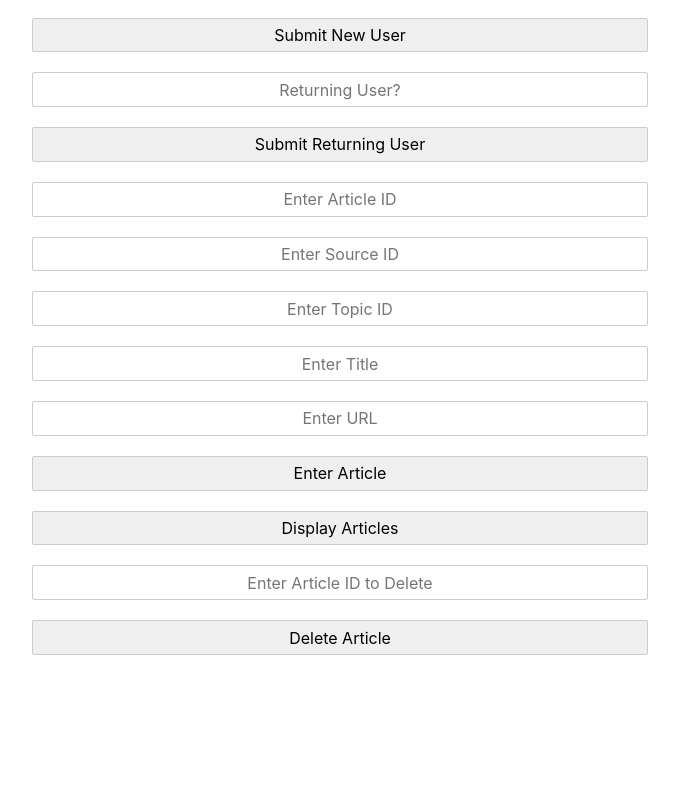
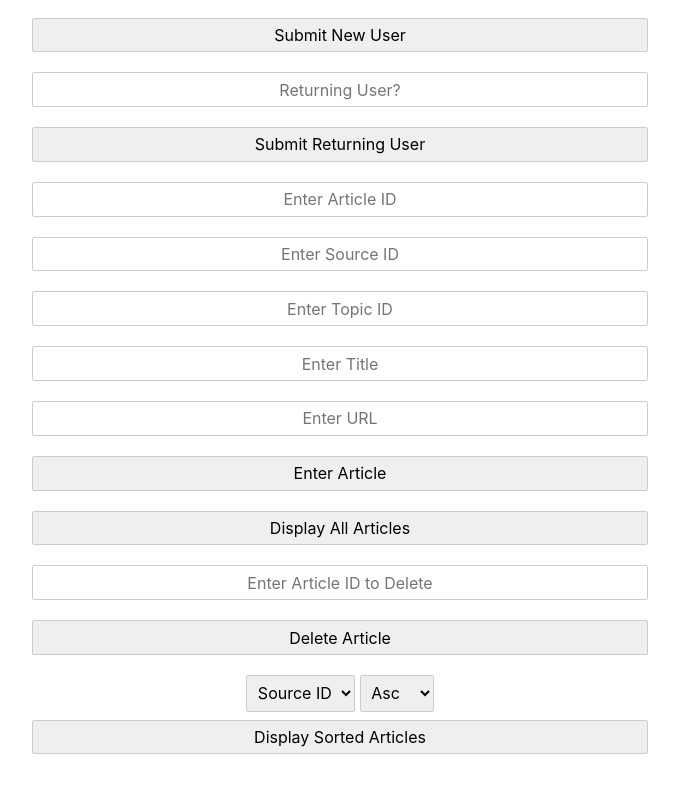
Before and after one commit to lmeng1214/split, a Svelte app: page / in a window 1280 px wide. Shown: the part 224-1014 px from the top of the page, without its empty margins (300-979 px from the left). Before the commit the page ends 915 px from the top, so only its background shows below. Built offline with nearby package versions, Linux system fonts and the light colour scheme.

Commit message:
Order By Search Implemented

```diff
--- a/src/Search.svelte
+++ b/src/Search.svelte
@@ -195,12 +195,13 @@
             // handle success
             console.log(response.data);
             console.log(Object.keys(response.data).length);
-            //output.innerText = ""
             const elem = document.getElementById("output")
+            elem.innerText = ""
             for (let i = 0; i < Object.keys(response.data).length; i++) {
                 var node = document.createElement("H2");
                 node.innerText = "Article ID: " + response.data[i].article_id +
                     " + Source ID: " + response.data[i].source_id +
+                    " + Topic ID: " + response.data[i].topic_id +
                     "\n Pub Date: " + response.data[i].pub_date +
                     "\n Title: " + response.data[i].title +
                     " + URL: " + response.data[i].url + "\n\n";
@@ -229,6 +230,60 @@
 
         //topic.value = '';
     }
+
+    async function searchFunc(e) {
+        e.preventDefault();
+        const form = document.getElementById('form3');
+
+        const sDropdown = form.elements['sA'];
+        console.log(sDropdown.value);
+
+        const sDropdown2 = form.elements['sO'];
+        console.log(sDropdown2.value);
+
+        let nameVal
+        if(sDropdown.value == "Source ID") nameVal = "source_id"
+        else if(sDropdown.value == "Topic ID") nameVal = "topic_id"
+        console.log(nameVal)
+
+        let sortOrder
+        if(sDropdown2.value == "Desc") sortOrder = "desc"
+        else sortOrder = "asc"
+        console.log(sortOrder)
+
+        axios.post('http://localhost:8080/search', {
+            name: nameVal,
+            order: sortOrder
+        }, {
+            headers: {
+                'Content-Type': 'application/json'
+            }
+        }).then(function (response) {
+            console.log(response.data);
+            console.log(Object.keys(response.data).length);
+            const elem = document.getElementById("output")
+            elem.innerText = ""
+            for (let i = 0; i < Object.keys(response.data).length; i++) {
+                var node = document.createElement("H2");
+                node.innerText = "Article ID: " + response.data[i].article_id +
+                    " + Source ID: " + response.data[i].source_id +
+                    " + Topic ID: " + response.data[i].topic_id +
+                    "\n Pub Date: " + response.data[i].pub_date +
+                    "\n Title: " + response.data[i].title +
+                    " + URL: " + response.data[i].url + "\n\n";
+                elem.appendChild(node);
+            }
+        })
+            .catch(function (error) {
+                // handle error
+                console.log(error);
+            })
+            .then(function () {
+                // always executed
+            });
+
+        //topic.value = '';
+    }
 </script>
 
 <main>
@@ -248,9 +303,23 @@
         <div class="row"><input class="place-holder-center" type="text" id="title" placeholder="Enter Title"></div>
         <div class="row"><input class="place-holder-center" type="text" id="url" placeholder="Enter URL"></div>
         <div class="row"><input type="submit" value="Enter Article" id="t" class="full" on:click={insertFunc}></div>
-        <div class="row"><input type="submit" value="Display Articles" id="s" class="full" on:click={submitFunc}></div>
+        <div class="row"><input type="submit" value="Display All Articles" id="s" class="full" on:click={submitFunc}></div>
         <div class="row"><input class="place-holder-center" type="text" id="aID2" placeholder="Enter Article ID to Delete"></div>
         <div class="row"><input type="submit" value="Delete Article" id="d" class="full" on:click={deleteFunc}></div>
+    </form>
+
+    <form id="form3" path="post">
+        <div class="row">
+            <select class="place-holder-center" name="aSearch" id="sA">
+                <option value="Source ID">Source ID</option>
+                <option value="Topic ID">Topic ID</option>
+            </select>
+            <select class="place-holder-center" name="aOrder" id="sO">
+                <option value="Asc">Asc</option>
+                <option value="Desc">Desc</option>
+            </select>
+        </div>
+        <div class="row"><input type="submit" value="Display Sorted Articles" id="dA" class="full" on:click={searchFunc}></div>
     </form>
 
     <div id="output"></div>
```
